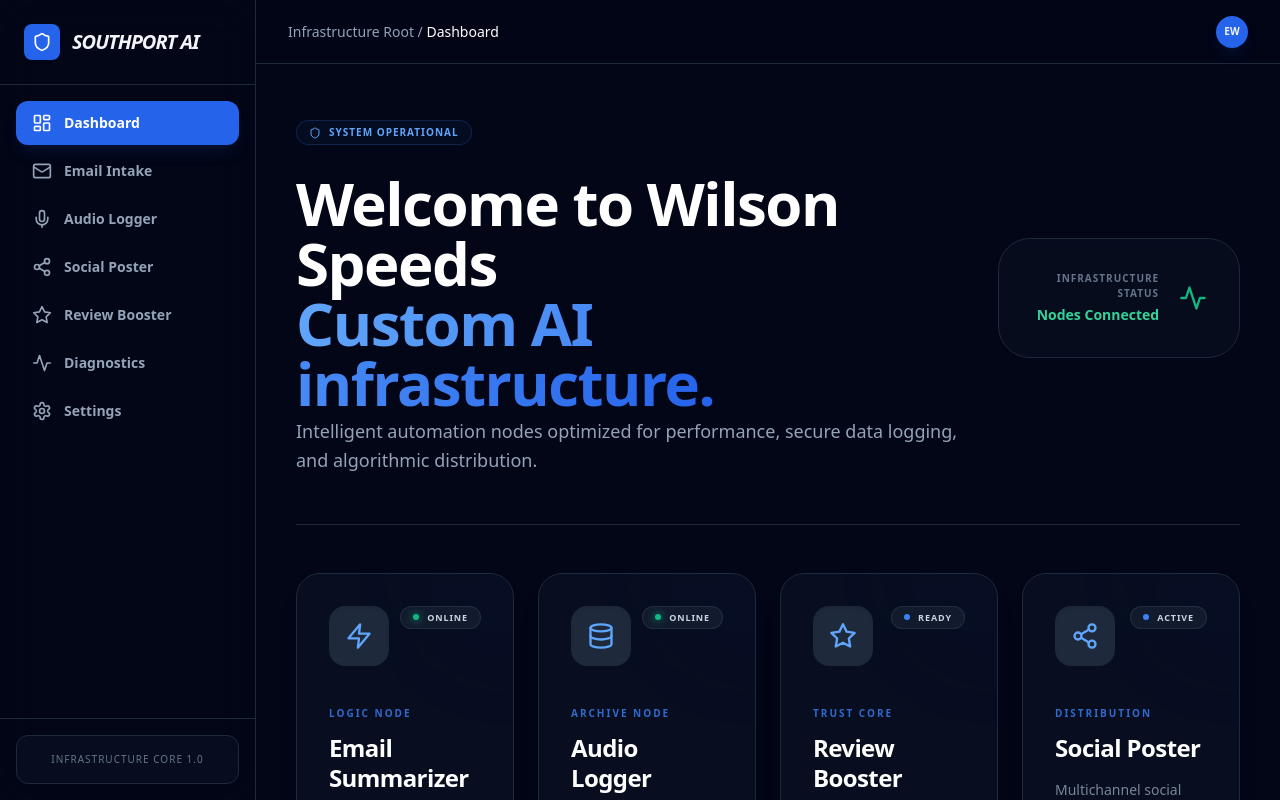
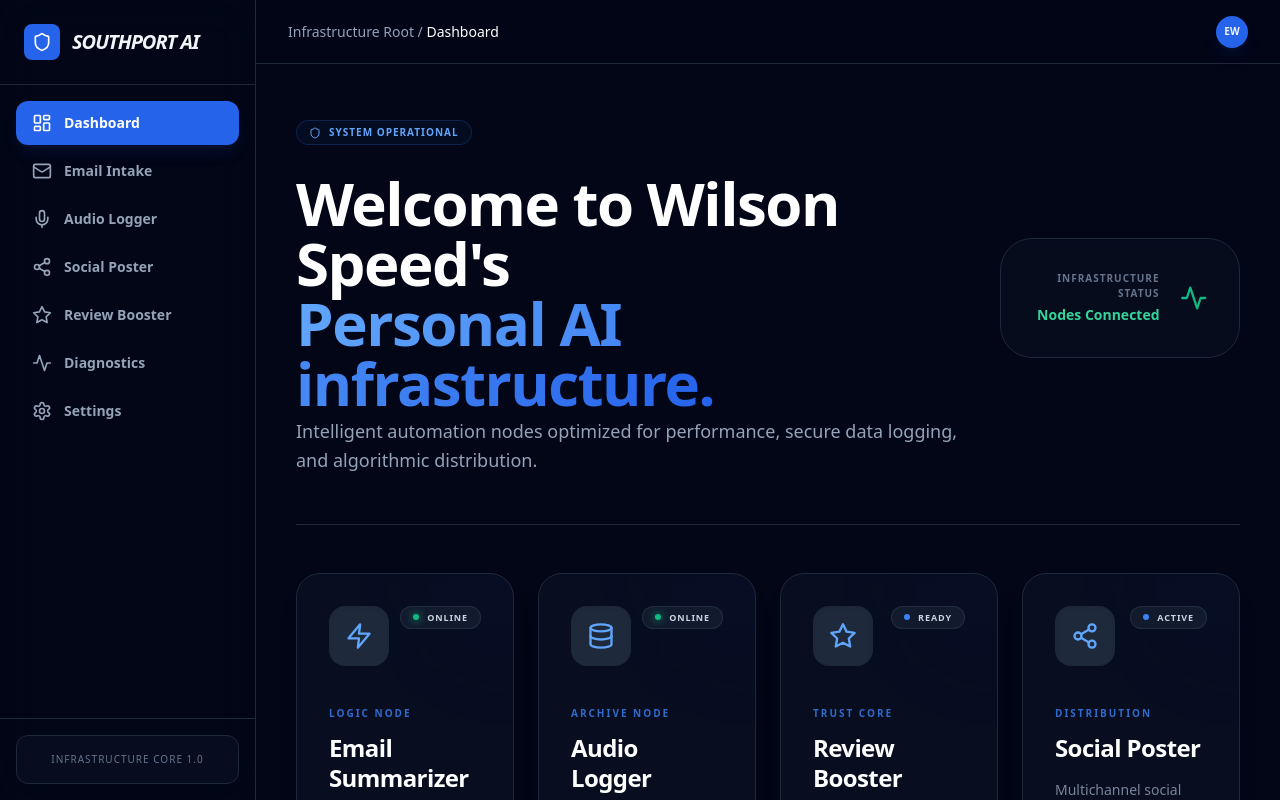
Before and after one commit to SouthportAI2/Wilson-Speed-, a React (Vite) app: page / in a window 1280 px wide. Shown: the top 800 px of the page. Built offline with nearby package versions, Linux system fonts and the light colour scheme.

Commit message:
Update Dashboard.tsx

```diff
--- a/components/Dashboard.tsx
+++ b/components/Dashboard.tsx
@@ -54,8 +54,8 @@ const Dashboard: React.FC<DashboardProps> = ({ onNavigate }) => {
               <Shield size={12} /> System Operational
             </div>
             <h1 className="text-4xl md:text-6xl font-bold text-white tracking-tight leading-[1.1]">
-              Welcome to Wilson Speeds <br />
-              <span className="text-transparent bg-clip-text bg-gradient-to-r from-blue-400 to-blue-600">Custom AI infrastructure.</span>
+              Welcome to Wilson Speed's <br />
+              <span className="text-transparent bg-clip-text bg-gradient-to-r from-blue-400 to-blue-600">Personal AI infrastructure.</span>
             </h1>
             <p className="text-slate-400 text-lg font-medium mt-6 max-w-2xl leading-relaxed">
               Intelligent automation nodes optimized for performance,
```
